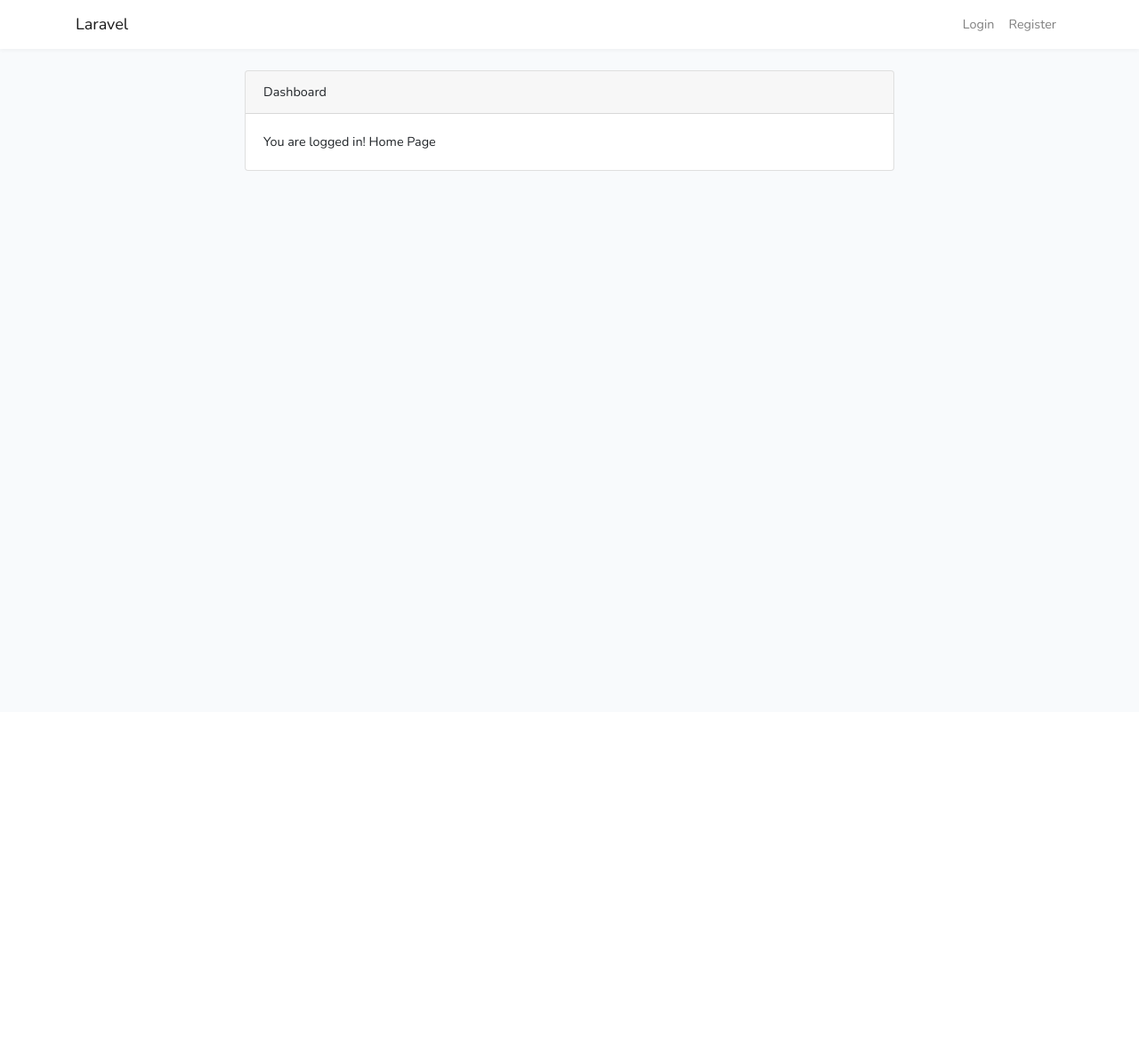
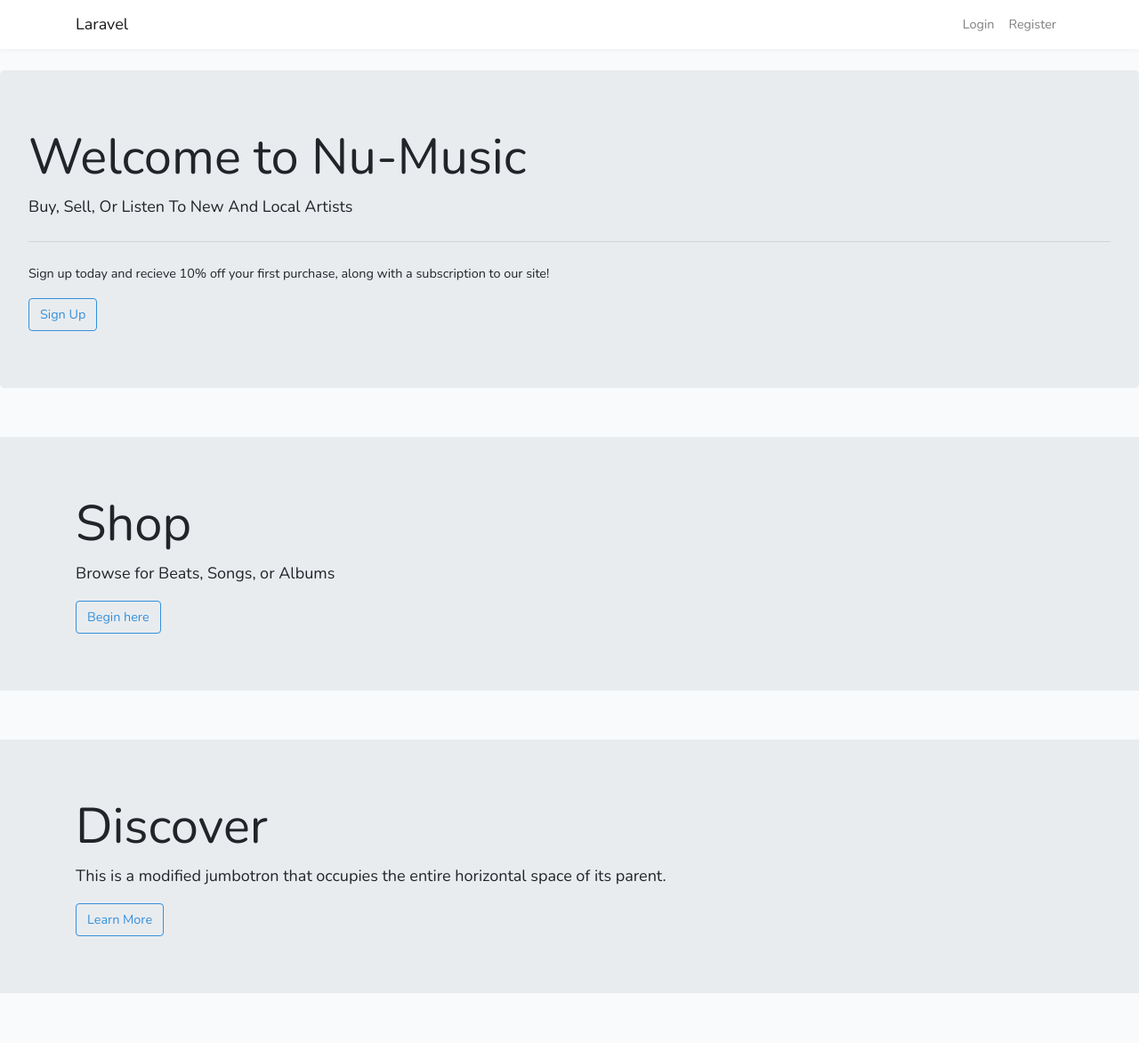
Before and after one commit to Llenrep/musicshop, a Laravel app: page / in a window 1280 px wide. Shown: the whole page at 89% size. Before the commit the page ends 800 px from the top, so only its background shows below. Run offline with Laravel 8, Linux system fonts and the light colour scheme; parts of the project's set-up code (start-up, migrations or seed data) failed here and were passed over.

Commit message:
foundation of home page complete

```diff
--- a/resources/views/home.blade.php
+++ b/resources/views/home.blade.php
@@ -1,23 +1,36 @@
 @extends('layouts.app')
 
 @section('content')
-<div class="container">
-    <div class="row justify-content-center">
-        <div class="col-md-8">
-            <div class="card">
-                <div class="card-header">Dashboard</div>
 
-                <div class="card-body">
-                    @if (session('status'))
-                        <div class="alert alert-success" role="alert">
-                            {{ session('status') }}
-                        </div>
-                    @endif
 
-                    You are logged in! Home Page
-                </div>
-            </div>
-        </div>
-    </div>
+<!--Header and intro, users can click a link where they will sign up with their email and @ username-->
+<div class="jumbotron">
+  <h1 class="display-4">Welcome to Nu-Music</h1>
+  <p class="lead">Buy, Sell, Or Listen To New And Local Artists</p>
+  <hr class="my-4">
+  <p>Sign up today and recieve 10% off your first purchase, along with a subscription to our site!</p>
+  <a class="btn btn-outline-primary" href="#" role="button">Sign Up</a>
 </div>
+
+<!--Shop section, button will link user to seperate shopping page-->
+<br>
+<div class="jumbotron jumbotron-fluid">
+  <div class="container">
+    <h1 class="display-4">Shop</h1>
+    <p class="lead">Browse for Beats, Songs, or Albums</p>
+    <a class="btn btn-outline-primary" href="#" role="button">Begin here</a>
+  </div>
+</div>
+
+<!--Discover section, button will take users to page of artists, dj's, etc.-->
+<br>
+<div class="jumbotron jumbotron-fluid">
+  <div class="container">
+    <h1 class="display-4">Discover</h1>
+    <p class="lead">This is a modified jumbotron that occupies the entire horizontal space of its parent.</p>
+    <a class="btn btn-outline-primary" href="#" role="button">Learn More</a>
+  </div>
+</div>
+
+
 @endsection
--- a/resources/views/profile.blade.php
+++ b/resources/views/profile.blade.php
@@ -12,7 +12,7 @@
     </form></font>
         <ul style="margin-right:65px;">
             <center><a>{{ $user->name }}<br><br></a>
-            <a href="/">Type<br><br></a>
+            <a href="/"><br>Status<br></a>
             <a href="/profile" color="black">Your Likes<br><br></a>
             <a href="/">Post/Remove Music<br><br></a>
             <a href="/profile">Purchase<br><br></a></center>
```
